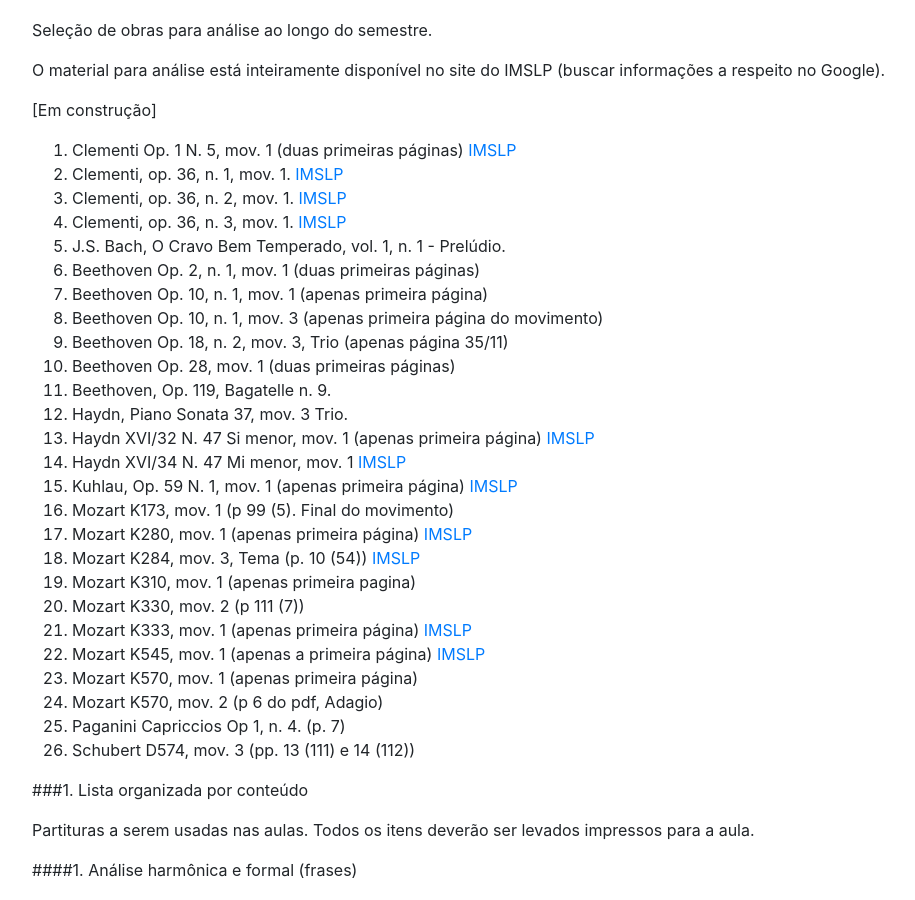
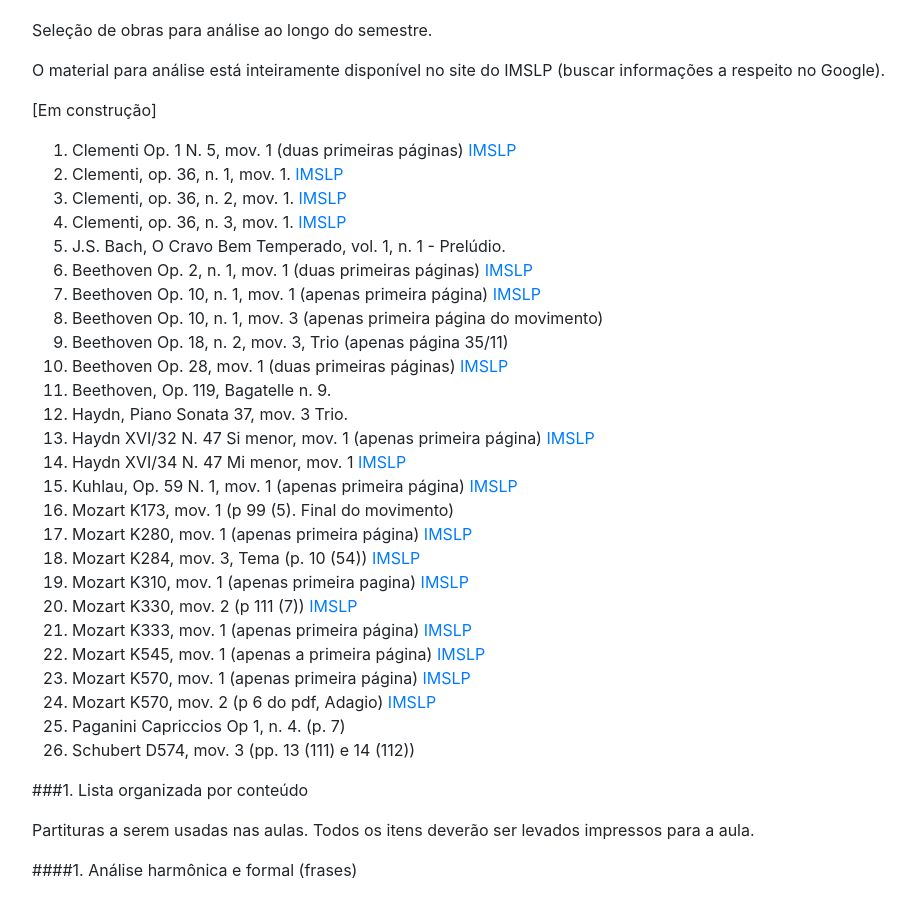
Before and after one commit to kroger/genosmus, a Jekyll site: the page built from _marcos/musa70.md, in a window 1280 px wide and 900 px high, scrolled down 1737 px. Shown: the whole window, without its empty margins (68-983 px from the left). Built offline with Jekyll 4.4.1, drawn with Linux system fonts in a browser that asks for light colours; the table of contents is made by our own code.

Commit message:
Links para IMSLP

```diff
--- a/_marcos/musa70.md
+++ b/_marcos/musa70.md
@@ -116,11 +116,11 @@
   1. Clementi, op. 36, n. 2, mov. 1. [IMSLP](http://ks4.imslp.info/files/imglnks/usimg/b/b5/IMSLP29868-PMLP06617-Clementi_Op36_Schirmer.pdf)
   1. Clementi, op. 36, n. 3, mov. 1. [IMSLP](http://ks4.imslp.info/files/imglnks/usimg/b/b5/IMSLP29868-PMLP06617-Clementi_Op36_Schirmer.pdf)
   1. J.S. Bach, O Cravo Bem Temperado, vol. 1, n. 1 - Prelúdio.
-  1. Beethoven Op. 2, n. 1, mov. 1 (duas primeiras páginas)
-  1. Beethoven Op. 10, n. 1, mov. 1 (apenas primeira página)
+  1. Beethoven Op. 2, n. 1, mov. 1 (duas primeiras páginas) [IMSLP](http://ks4.imslp.net/files/imglnks/usimg/8/85/IMSLP243106-PMLP01446-Beethoven,_Ludwig_van-Werke_Breitkopf_Kalmus_Band_20_B124_Op_2_No_1_scan.pdf)
+  1. Beethoven Op. 10, n. 1, mov. 1 (apenas primeira página) [IMSLP](http://ks4.imslp.net/files/imglnks/usimg/c/cd/IMSLP243114-PMLP01407-Beethoven,_Ludwig_van-Werke_Breitkopf_Kalmus_Band_20_B128_Op_10_No_1_scan.pdf)
   1. Beethoven Op. 10, n. 1, mov. 3 (apenas primeira página do movimento)
   1. Beethoven Op. 18, n. 2, mov. 3, Trio  (apenas página 35/11)
-  1. Beethoven Op. 28, mov. 1  (duas primeiras páginas)
+  1. Beethoven Op. 28, mov. 1  (duas primeiras páginas) [IMSLP](http://imslp.simssa.ca/files/imglnks/usimg/2/24/IMSLP51727-PMLP01460-Beethoven_Werke_Breitkopf_Serie_16_No_138_Op_28.pdf)
   1. Beethoven, Op. 119, Bagatelle n. 9.
   1. Haydn, Piano Sonata 37, mov. 3 Trio.
   1. Haydn XVI/32 N. 47 Si menor, mov. 1 (apenas primeira página) [IMSLP](http://ks.imslp.net/files/imglnks/usimg/1/12/IMSLP00148-Haydn_-_Piano_Sonata_No_32_in_b.pdf)
@@ -129,12 +129,12 @@
   1. Mozart K173, mov. 1 (p 99 (5). Final do movimento)
   1. Mozart K280, mov. 1 (apenas primeira página) [IMSLP](http://ks.imslp.net/files/imglnks/usimg/6/6f/IMSLP56311-PMLP01832-Mozart_Werke_Breitkopf_Serie_20_KV280.pdf)
   1. Mozart K284, mov. 3, Tema (p. 10 (54)) [IMSLP](http://ks.imslp.net/files/imglnks/usimg/6/65/IMSLP56315-PMLP01839-Mozart_Werke_Breitkopf_Serie_20_KV284.pdf)
-  1. Mozart K310, mov. 1 (apenas primeira pagina)
-  1. Mozart K330, mov. 2 (p 111 (7))
+  1. Mozart K310, mov. 1 (apenas primeira pagina) [IMSLP](http://ks4.imslp.info/files/imglnks/usimg/b/be/IMSLP56317-PMLP01843-Mozart_Werke_Breitkopf_Serie_20_KV310.pdf)
+  1. Mozart K330, mov. 2 (p 111 (7)) [IMSLP](http://ks4.imslp.info/files/imglnks/usimg/f/f5/IMSLP56319-PMLP01845-Mozart_Werke_Breitkopf_Serie_20_KV330.pdf)
   1. Mozart K333, mov. 1 (apenas primeira página)  [IMSLP](http://ks4.imslp.info/files/imglnks/usimg/a/a0/IMSLP56440-PMLP01849-Mozart_Werke_Breitkopf_Serie_20_KV333.pdf)
   1. Mozart K545, mov. 1 (apenas a primeira página) [IMSLP](http://ks4.imslp.info/files/imglnks/usimg/a/a9/IMSLP56442-PMLP01855-Mozart_Werke_Breitkopf_Serie_20_KV545.pdf)
-  1. Mozart K570, mov. 1 (apenas primeira página)
-  1. Mozart K570, mov. 2 (p 6 do pdf, Adagio)
+  1. Mozart K570, mov. 1 (apenas primeira página) [IMSLP](http://ks.imslp.info/files/imglnks/usimg/5/50/IMSLP56443-PMLP01857-Mozart_Werke_Breitkopf_Serie_20_KV570.pdf)
+  1. Mozart K570, mov. 2 (p 6 do pdf, Adagio) [IMSLP](http://ks.imslp.info/files/imglnks/usimg/5/50/IMSLP56443-PMLP01857-Mozart_Werke_Breitkopf_Serie_20_KV570.pdf)
   1. Paganini Capriccios Op 1, n. 4. (p. 7)
   1. Schubert D574, mov. 3 (pp. 13 (111) e 14 (112))
 
```
